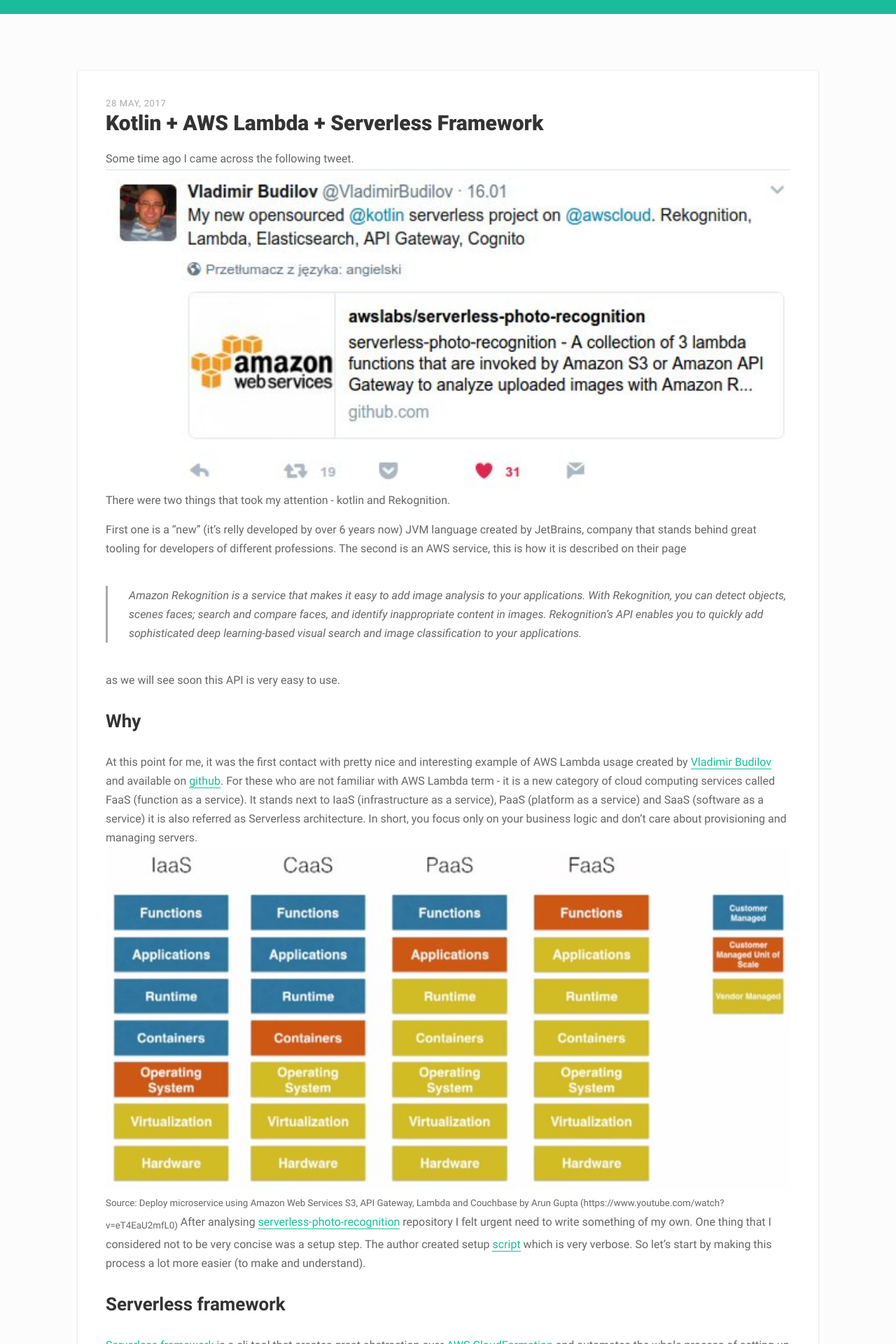
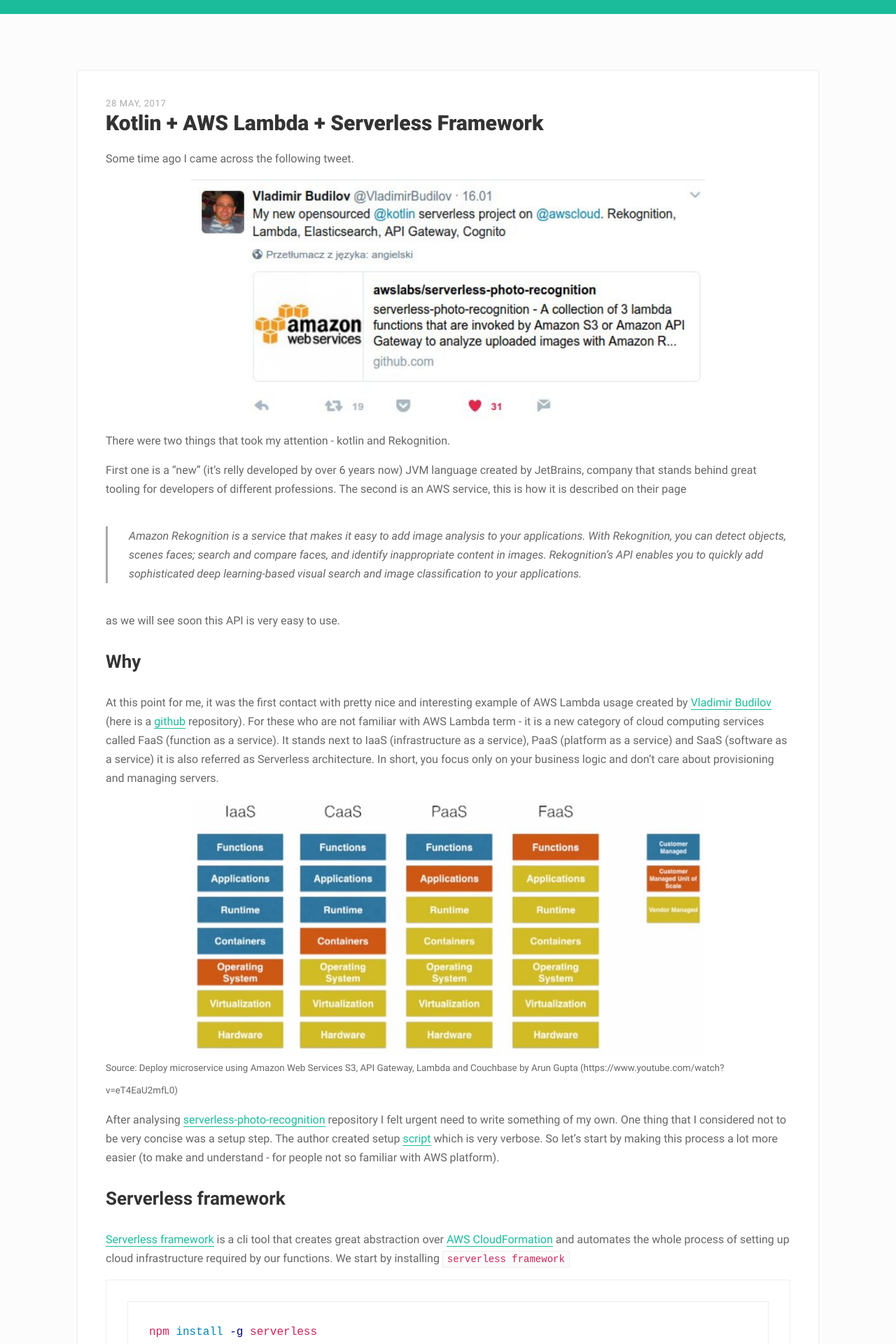
Before and after one commit to ajurasz/ajurasz.github.io, a Jekyll site: the page built from _posts/2017-05-28-kotlin-aws-lambda-serverless.md, in a window 1280 px wide. Shown: the top 1920 px of the page at 70% size. Built offline with Jekyll 4.4.1, drawn with Linux system fonts in a browser that asks for light colours; comment, search, counter and statistics services are not loaded; some of the changed text lies outside the part shown.

Commit message:
Fix post formatting

````diff
--- a/_posts/2017-05-28-kotlin-aws-lambda-serverless.md
+++ b/_posts/2017-05-28-kotlin-aws-lambda-serverless.md
@@ -3,12 +3,14 @@ layout: post
 date: 2017-05-28 12:00
 title: "Kotlin + AWS Lambda + Serverless Framework"
 description: Example project written in Kotlin and ran on AWS as Lambda functions.
-image:
+image: kotlin_lambda_serverless_logos.jpg
 tags: [kotlin, aws_lambda, serverless]
 ---
 
 Some time ago I came across the following tweet.
-<img src="{{ site.url }}/img/posts/tweet_aws_kotlin.jpg" style="width: 100%;">
+
+<img src="{{ site.url }}/img/posts/tweet_aws_kotlin.jpg" style="width: 75%;">
+
 There were two things that took my attention - kotlin and Rekognition.
 
 <!--more-->
@@ -21,20 +23,22 @@ as we will see soon this API is very easy to use.
 
 ## Why
 
-At this point for me, it was the first contact with pretty nice and interesting example of AWS Lambda usage created by [Vladimir Budilov](https://twitter.com/VladimirBudilov) and available on [github](https://github.com/awslabs/serverless-photo-recognition). For these who are not familiar with AWS Lambda term -  it is a new category of cloud computing services called FaaS (function as a service). It stands next to IaaS (infrastructure as a service), PaaS (platform as a service) and SaaS (software as a service) it is also referred as Serverless architecture. In short, you focus only on your business logic and don't care about provisioning and managing servers.
-<img src="{{ site.url }}/img/posts/faas_diagram.jpg" style="width: 100%;">
+At this point for me, it was the first contact with pretty nice and interesting example of AWS Lambda usage created by [Vladimir Budilov](https://twitter.com/VladimirBudilov) (here is a  [github](https://github.com/awslabs/serverless-photo-recognition) repository). For these who are not familiar with AWS Lambda term -  it is a new category of cloud computing services called FaaS (function as a service). It stands next to IaaS (infrastructure as a service), PaaS (platform as a service) and SaaS (software as a service) it is also referred as Serverless architecture. In short, you focus only on your business logic and don't care about provisioning and managing servers.
+
+<img src="{{ site.url }}/img/posts/faas_diagram.jpg" style="width: 75%;">
 <sub>Source: Deploy microservice using Amazon Web Services S3, API Gateway, Lambda and Couchbase by Arun Gupta (https://www.youtube.com/watch?v=eT4EaU2mfL0)</sub>
-After analysing [serverless-photo-recognition](https://github.com/awslabs/serverless-photo-recognition) repository I felt urgent need to write something of my own. One thing that I considered not to be very concise was a setup step. The author created setup [script](https://github.com/awslabs/serverless-photo-recognition/blob/master/setup/setupEnvironment.sh) which is very verbose. So let's start by making this process a lot more easier (to make and understand).
+
+After analysing [serverless-photo-recognition](https://github.com/awslabs/serverless-photo-recognition) repository I felt urgent need to write something of my own. One thing that I considered not to be very concise was a setup step. The author created setup [script](https://github.com/awslabs/serverless-photo-recognition/blob/master/setup/setupEnvironment.sh) which is very verbose. So let's start by making this process a lot more easier (to make and understand - for people not so familiar with AWS platform).
 
 ## Serverless framework
 
-[Serverless framework](https://serverless.com/) is a cli tool that creates great abstraction over [AWS CloudFormation](https://aws.amazon.com/cloudformation/) and automates the whole process of setting up cloud infrastructure required by our functions. We start by installing serverless
+[Serverless framework](https://serverless.com/) is a cli tool that creates great abstraction over [AWS CloudFormation](https://aws.amazon.com/cloudformation/) and automates the whole process of setting up cloud infrastructure required by our functions. We start by installing `serverless framework`
 
 ```shell
 npm install -g serverless
 ```
 
-then a good idea is to create dedicated AWS user that will be used one behalf of serverless framework. Exact instruction of how to accomplish this can be found [here](https://serverless.com/framework/docs/providers/aws/guide/credentials/). In my case, this user hides behind `sless` AWS cli profile name - [see here](https://github.com/ajurasz/ascii-less-gallery/blob/58ad818d1d0d7131b4cb5ad9e027cea815197656/serverless.yml#L6). All configuration is placed in one file `serverless.yml`
+then a good idea is to create dedicated AWS user that will be used on behalf of `serverless framework`. Exact instruction of how to accomplish this can be found [here](https://serverless.com/framework/docs/providers/aws/guide/credentials/). In my case, this user hides behind `sless` AWS cli profile name - [see here](https://github.com/ajurasz/ascii-less-gallery/blob/58ad818d1d0d7131b4cb5ad9e027cea815197656/serverless.yml#L6). All configuration is placed in one file `serverless.yml`
 where we first define `provider`
 
 ```shell
@@ -80,7 +84,7 @@ I wrote a simple CRD (no update) functions with custom authentication mechanism
 
 <img src="{{ site.url }}/img/posts/architecture_aws_lambda.png" style="width: 100%;">
 
-I believe that above diagram is self-explanatory so let's dive into one of the functions. [CreateHandler](https://github.com/ajurasz/ascii-less-gallery/blob/master/src/main/kotlin/ajurasz/lambda/gallery/CreateHandler.kt), the entry point is `handleRequest` function triggered by AWS when an HTTP POST request reaches API Gateway at /gallery path.
+I believe that above diagram is self-explanatory so let's dive into one of the functions. [CreateHandler](https://github.com/ajurasz/ascii-less-gallery/blob/master/src/main/kotlin/ajurasz/lambda/gallery/CreateHandler.kt), the entry point is `handleRequest` function triggered by AWS when an HTTP POST request reaches API Gateway at `/gallery` path.
 
 ```shell
     override fun handleRequest(input: Request, context: Context): String {
@@ -137,7 +141,7 @@ When using serverless framework we need to create a configuration for each funct
             identitySource: method.request.header.token
 ```
 
-we see that this function is triggered by HTTP specific event - POST request to `/gallery` path. This configuration is little bit more complicated than for other functions and this is because we are not using default `lambda-proxy` integration (integration between API Gateway and Lambda) as we need to customize it to handle binary data. More information about handling binary data in AWS Lambda can be found [here](https://aws.amazon.com/blogs/compute/binary-support-for-api-integrations-with-amazon-api-gateway/). We also secured our function with `auth` function that will be invoked before target function to check if supplied token is valid. We are also able to cache response of `auth` function where cache key is a `identitySource`. Usually when using proxy approach the whole request is forwarded to our function and configuration is as easy as
+we see that this function is triggered by HTTP specific event - POST request to `/gallery` path. This configuration is little bit more complicated than for other functions and this is because we are not using default `lambda-proxy` integration (integration between API Gateway and Lambda) as we need to customize it to handle binary data. More information about handling binary data in AWS Lambda can be found [here](https://aws.amazon.com/blogs/compute/binary-support-for-api-integrations-with-amazon-api-gateway/). We also secured our function with `auth` function that will be invoked before target function to check if supplied token is valid. `auth` function response is cached for 30 sec, the cache key is a `identitySource`. Usually when using proxy approach the whole request is forwarded to our function and configuration is as easy as
 
 ```shell
   list:
--- a/assets/css/main.scss
+++ b/assets/css/main.scss
@@ -76,7 +76,7 @@
 
 		.post-content { font-size: 16px; line-height: 26px;
 			abbr { border-bottom: 1px dotted $grey-color-normal; cursor: help; }
-			code, kbd, pre { margin: 0; font-family: monospace; word-wrap: break-word; word-break: break-word; white-space: pre-wrap; }
+			code, kbd, pre { margin: 0; font-family: monospace; word-wrap: break-word; word-break: break-word; white-space: pre-wrap; color: #C25;}
 			address, cite, var { font-style: italic; }
 			blockquote { margin: 40px 0; padding-left: 30px; font-style: italic; border-left: 3px solid $grey-color-light; }
 
@@ -98,21 +98,21 @@
 
 			ul, ol { margin: 15px 0;
 				li { margin: 5px 0;
-					& > code { font-size: 14px; padding: 3px 6px; background: $background-color; border: 1px solid $grey-color-lightest; }
+					& > code { font-size: 14px; padding: 3px 6px; background: $background-color; border: 1px solid $grey-color-lightest; color: #C25;}
 				}
 			}
 
 			dl { margin: 40px 0;
 				dt { margin: 10px 0 0; font-size: 18px; font-weight: 700; }
 				dd { margin: 5px 0;
-					& > code { font-size: 14px; padding: 3px 6px; background: $background-color; border: 1px solid $grey-color-lightest; }
+					& > code { font-size: 14px; padding: 3px 6px; background: $background-color; border: 1px solid $grey-color-lightest; color: #C25;}
 				}
 			}
 
 			ul { list-style-type: disc; list-style-position: inside; }
 
 			p { margin: 15px 0; line-height: 27px;
-				& > code { font-size: 14px; padding: 3px 6px; background: $background-color; border: 1px solid $grey-color-lightest; }
+				& > code { font-size: 14px; padding: 3px 6px; background: $background-color; border: 1px solid $grey-color-lightest; color: #C25;}
 			}
 
 			.alignleft { float: left; margin: 20px 30px 20px 0; }
````
Also changed, not shown: other parts of _posts/2017-05-28-kotlin-aws-lambda-serverless.md (+2 -2 lines), img/posts/kotlin_lambda_serverless_logos.jpg (added).
